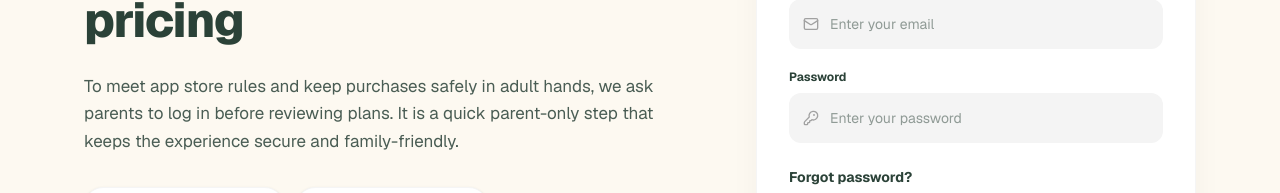
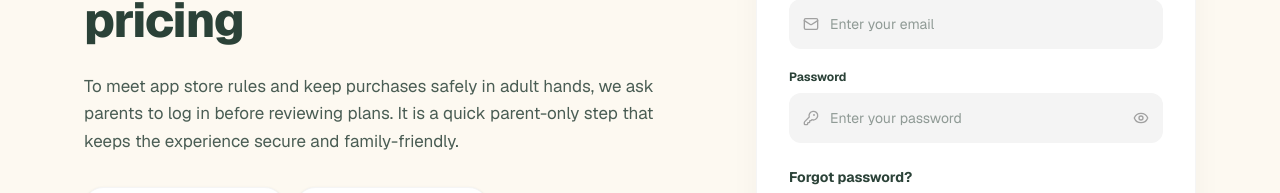
Before and after one commit to Robotech-Org/abjed, a Next.js app: page /login in a window 1280 px wide. Shown: the part 308-501 px from the top of the page. Built offline with nearby package versions, Linux system fonts and the light colour scheme.

Commit message:
Update logout to custom UI modal

```diff
--- a/app/login/page.tsx
+++ b/app/login/page.tsx
@@ -1,7 +1,7 @@
 "use client";
 
 import { useState } from "react";
-import { Shield, Sparkles, Mail, KeyRound, ArrowRight, Lock, CheckCircle2, AlertCircle, Loader2 } from "lucide-react";
+import { Shield, Sparkles, Mail, ArrowRight, Lock, CheckCircle2, AlertCircle, Loader2, Eye, EyeOff, KeyRound } from "lucide-react";
 import Link from "next/link";
 import { useRouter } from "next/navigation";
 import { z } from "zod";
@@ -22,6 +22,7 @@ export default function LoginPage() {
   const [status, setStatus] = useState<Status>("idle");
   const [errorMsg, setErrorMsg] = useState("");
   const [fieldErrors, setFieldErrors] = useState<{ email?: string; password?: string }>({});
+  const [showPassword, setShowPassword] = useState(false);
 
   const handleSubmit = async (e: React.FormEvent) => {
     e.preventDefault();
@@ -163,7 +164,7 @@ export default function LoginPage() {
       <KeyRound className="h-4 w-4 text-neutral-400" />
     </div>
     <input
-                    type="password"
+      type={showPassword ? "text" : "password"}
       value={password}
       onChange={(e) => {
         setPassword(e.target.value);
@@ -171,8 +172,20 @@ export default function LoginPage() {
       }}
       placeholder="Enter your password"
       aria-invalid={!!fieldErrors.password}
-                    className={`block w-full pl-10 pr-3 py-3.5 rounded-xl bg-[#F4F4F4] focus:bg-white sm:text-sm transition-colors outline-none border ${fieldErrors.password ? 'border-red-400 focus:border-red-500 focus:ring-1 focus:ring-red-500' : 'border-transparent focus:border-[#2B4238] focus:ring-1 focus:ring-[#2B4238]'}`}
+      className={`block w-full pl-10 pr-10 py-3.5 rounded-xl bg-[#F4F4F4] focus:bg-white sm:text-sm transition-colors outline-none border ${fieldErrors.password ? 'border-red-400 focus:border-red-500 focus:ring-1 focus:ring-red-500' : 'border-transparent focus:border-[#2B4238] focus:ring-1 focus:ring-[#2B4238]'}`}
     />
+    <button
+      type="button"
+      onClick={() => setShowPassword(!showPassword)}
+      className="absolute inset-y-0 right-0 pr-3.5 flex items-center text-neutral-400 hover:text-neutral-600 transition-colors"
+      aria-label={showPassword ? "Hide password" : "Show password"}
+    >
+      {showPassword ? (
+        <EyeOff className="h-4 w-4" />
+      ) : (
+        <Eye className="h-4 w-4" />
+      )}
+    </button>
   </div>
   {fieldErrors.password && (
     <p className="mt-1.5 text-xs text-red-600 font-medium">{fieldErrors.password}</p>
--- a/components/Navbar.tsx
+++ b/components/Navbar.tsx
@@ -8,6 +8,7 @@ import { Menu, X, GraduationCap, Ticket, Settings, LogOut } from "lucide-react";
 export default function Navbar() {
   const [isOpen, setIsOpen] = useState(false);
   const [isLoggedIn, setIsLoggedIn] = useState(false);
+  const [isLogoutModalOpen, setIsLogoutModalOpen] = useState(false);
   const pathname = usePathname();
   const router = useRouter();
 
@@ -17,9 +18,7 @@ export default function Navbar() {
   }, []);
 
   async function handleLogout() {
-    if (!window.confirm("Are you sure you want to log out?")) {
-      return;
-    }
+    setIsLogoutModalOpen(false);
 
     try {
       await fetch("/api/auth/logout", { method: "POST" });
@@ -54,7 +53,7 @@ export default function Navbar() {
             Parent Portal
           </Link>
           {isLoggedIn && (
-            <button onClick={handleLogout} className="text-[#4A5D54] hover:text-black transition-colors font-medium">
+            <button onClick={() => setIsLogoutModalOpen(true)} className="text-[#4A5D54] hover:text-black transition-colors font-medium">
               Logout
             </button>
           )}
@@ -131,7 +130,7 @@ export default function Navbar() {
           </Link>
           {isLoggedIn && (
             <button
-              onClick={() => { setIsOpen(false); handleLogout(); }}
+              onClick={() => { setIsOpen(false); setIsLogoutModalOpen(true); }}
               className="flex w-full items-center gap-4 px-4 py-3 rounded-xl font-bold transition-colors text-red-600 hover:bg-red-50"
             >
               <LogOut className="w-5 h-5" />
@@ -149,6 +148,41 @@ export default function Navbar() {
           </div>
         </div>
       </div>
+
+      {/* Custom Logout Confirmation Modal */}
+      {isLogoutModalOpen && (
+        <div className="fixed inset-0 z-[100] flex items-center justify-center p-4">
+          <div
+            className="absolute inset-0 bg-black/40 backdrop-blur-sm"
+            onClick={() => setIsLogoutModalOpen(false)}
+          />
+          <div className="relative bg-white rounded-3xl p-6 md:p-8 max-w-sm w-full shadow-2xl animate-in fade-in zoom-in duration-200">
+            <div className="w-12 h-12 bg-red-50 rounded-full flex items-center justify-center mb-4 mx-auto md:mx-0">
+              <LogOut className="w-6 h-6 text-red-600" />
+            </div>
+            <h3 className="text-xl font-bold text-[#2B4238] mb-2 text-center md:text-left">
+              Ready to leave?
+            </h3>
+            <p className="text-[#4A5D54] text-sm mb-8 text-center md:text-left leading-relaxed">
+              Are you sure you want to log out of your parent account?
+            </p>
+            <div className="flex flex-col-reverse md:flex-row gap-3">
+              <button
+                onClick={() => setIsLogoutModalOpen(false)}
+                className="w-full px-4 py-3 text-sm font-bold text-[#4A5D54] bg-[#F4F4F4] hover:bg-[#E5E5E5] rounded-xl transition-colors"
+              >
+                Cancel
+              </button>
+              <button
+                onClick={handleLogout}
+                className="w-full px-4 py-3 text-sm font-bold text-white bg-red-600 hover:bg-red-700 rounded-xl transition-colors shadow-sm"
+              >
+                Log Out
+              </button>
+            </div>
+          </div>
+        </div>
+      )}
     </>
   );
 }
```
Lines whose indentation alone changed are shown as unchanged.
